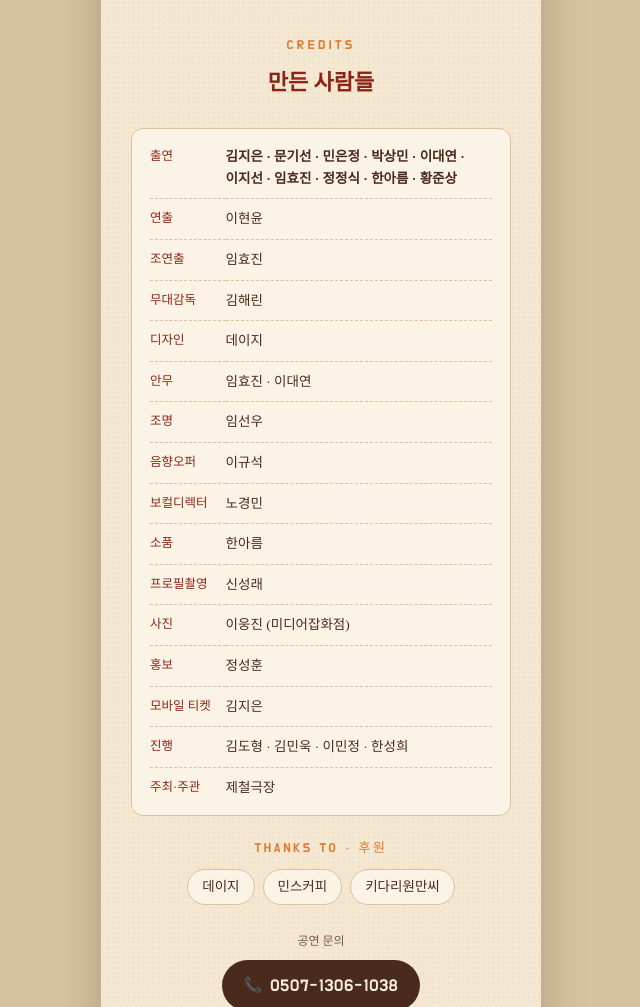
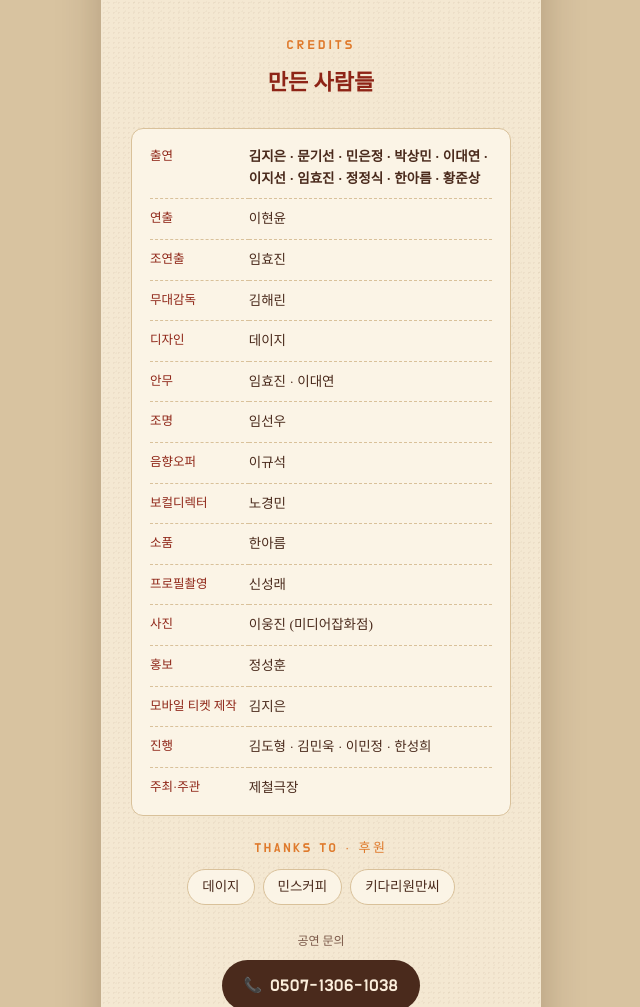
Before and after one commit to j0i0/jecheol-theater-bubu, a plain HTML site: page index.html in a window 1280 px wide. Shown: the part 4460-5467 px from the top of the page, without its empty margins (319-959 px from the left). Drawn offline with Linux system fonts and the light colour scheme; a web font is replaced by a local one.

Commit message:
Add files via upload

```diff
--- a/index.html
+++ b/index.html
@@ -268,9 +268,9 @@
     max-width:380px;margin:0 auto;text-align:left;background:var(--card);
     border:1px solid var(--line);border-radius:12px;padding:8px 18px;
   }
-  .credits dl{display:grid;grid-template-columns:5.6em 1fr;font-size:13.5px}
+  .credits dl{display:grid;grid-template-columns:max-content 1fr;font-size:13.5px}
   .credits dt,.credits dd{padding:9px 0;border-bottom:1px dashed var(--line);line-height:1.6}
-  .credits dt{color:var(--red-deep);font-size:12.5px;padding-right:8px}
+  .credits dt{color:var(--red-deep);font-size:12.5px;padding-right:12px;white-space:nowrap}
   .credits dd{color:var(--ink)}
   .credits dt:nth-last-child(2),.credits dd:last-child{border-bottom:0}
   .credits .cast-all{font-weight:700}
@@ -525,7 +525,7 @@
         <dt>프로필촬영</dt><dd>신성래</dd>
         <dt>사진</dt><dd>이웅진 (미디어잡화점)</dd>
         <dt>홍보</dt><dd>정성훈</dd>
-        <dt>모바일 티켓</dt><dd>김지은</dd>
+        <dt>모바일 티켓 제작</dt><dd>김지은</dd>
         <dt>진행</dt><dd>김도형&nbsp;· 김민욱&nbsp;· 이민정&nbsp;· 한성희</dd>
         <dt>주최·주관</dt><dd>제철극장</dd>
       </dl>
```
